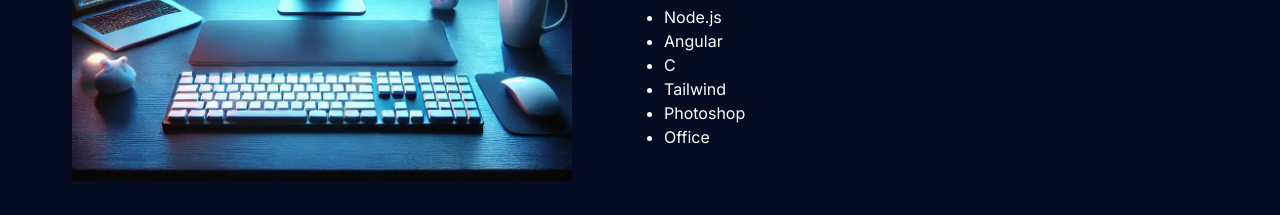
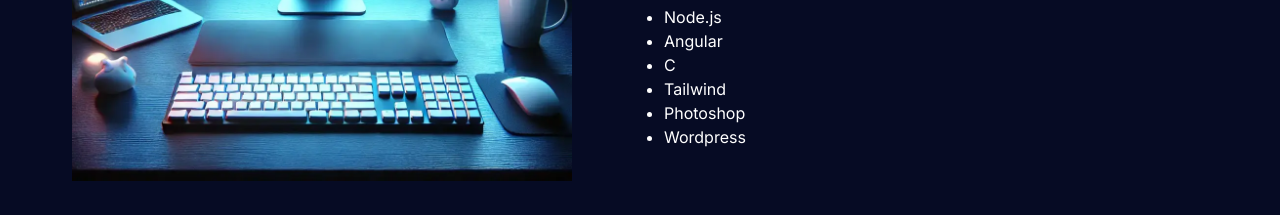
Before and after one commit to Luceva2002/Personal-Portfolio, a Next.js app: page / in a window 1280 px wide. Shown: the part 1020-1235 px from the top of the page. Built offline with nearby package versions, Linux system fonts and the light colour scheme.

Commit message:
vai cv aggiornato

```diff
--- a/src/app/components/AboutSection.jsx
+++ b/src/app/components/AboutSection.jsx
@@ -14,7 +14,7 @@ const TAB_DATA = [
         <li>C</li>
         <li>Tailwind</li>
         <li>Photoshop</li>
-        <li>Office</li>
+        <li>Wordpress</li>
       </ul>
     ),
   },
```
Also changed, not shown: 1 other file (tests, documents, lock files or other folders).
